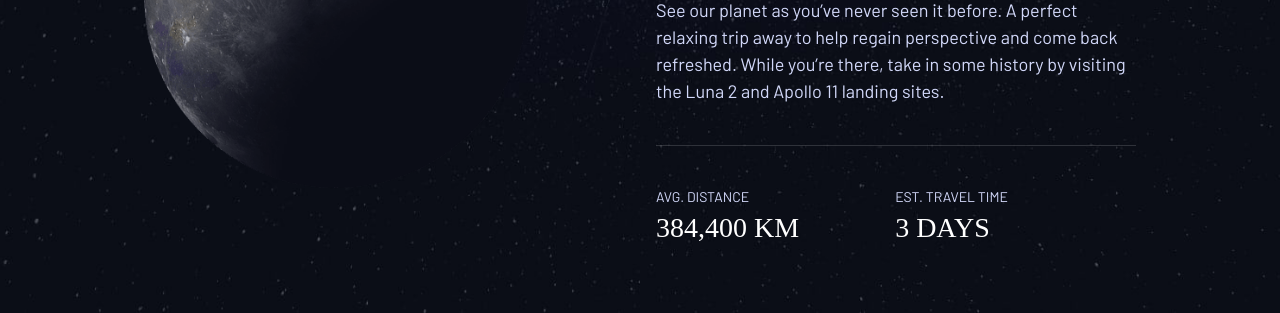
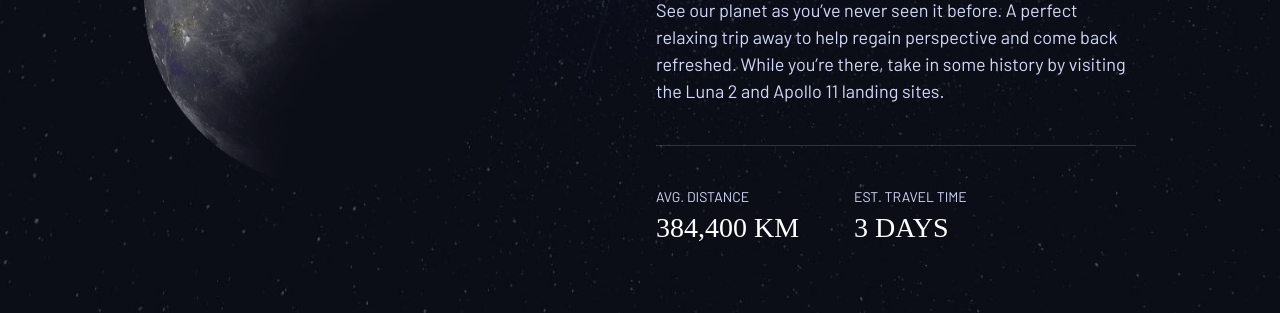
Before and after one commit to PDLIF/practicing, a plain HTML site: page different/scrimba-space-tourism-website-main/destination-moon.html in a window 1280 px wide. Shown: the part 537-850 px from the top of the page. Drawn offline with nearby package versions, Linux system fonts and the light colour scheme; a web font is replaced by a local one.

Commit message:
fixing the alignment issue

```diff
--- a/different/scrimba-space-tourism-website-main/style.css
+++ b/different/scrimba-space-tourism-website-main/style.css
@@ -507,7 +507,7 @@ body {
     padding-bottom: 4rem;
 }
 
-.grid-container * {
+.grid-container p:not([class]) {
     max-width: 50ch;
 }
 
@@ -597,7 +597,11 @@ body {
     }
 
     .destination-meta {
-        --gap: 6rem;
+        --gap: 3rem;
         justify-content: start;
     }
+
+    .destination-meta > div {
+        width: 150px;
+    }
 }
```
